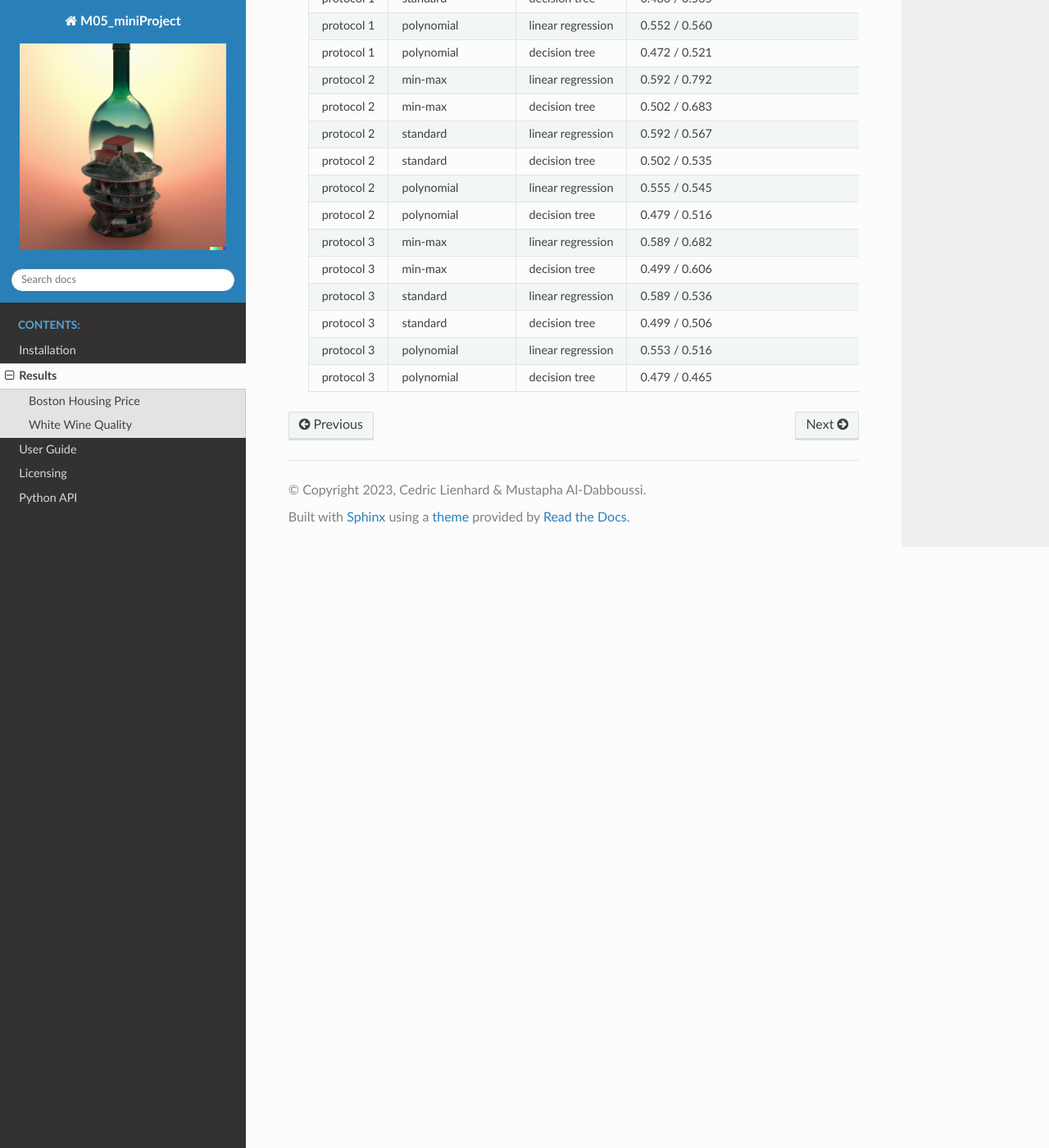
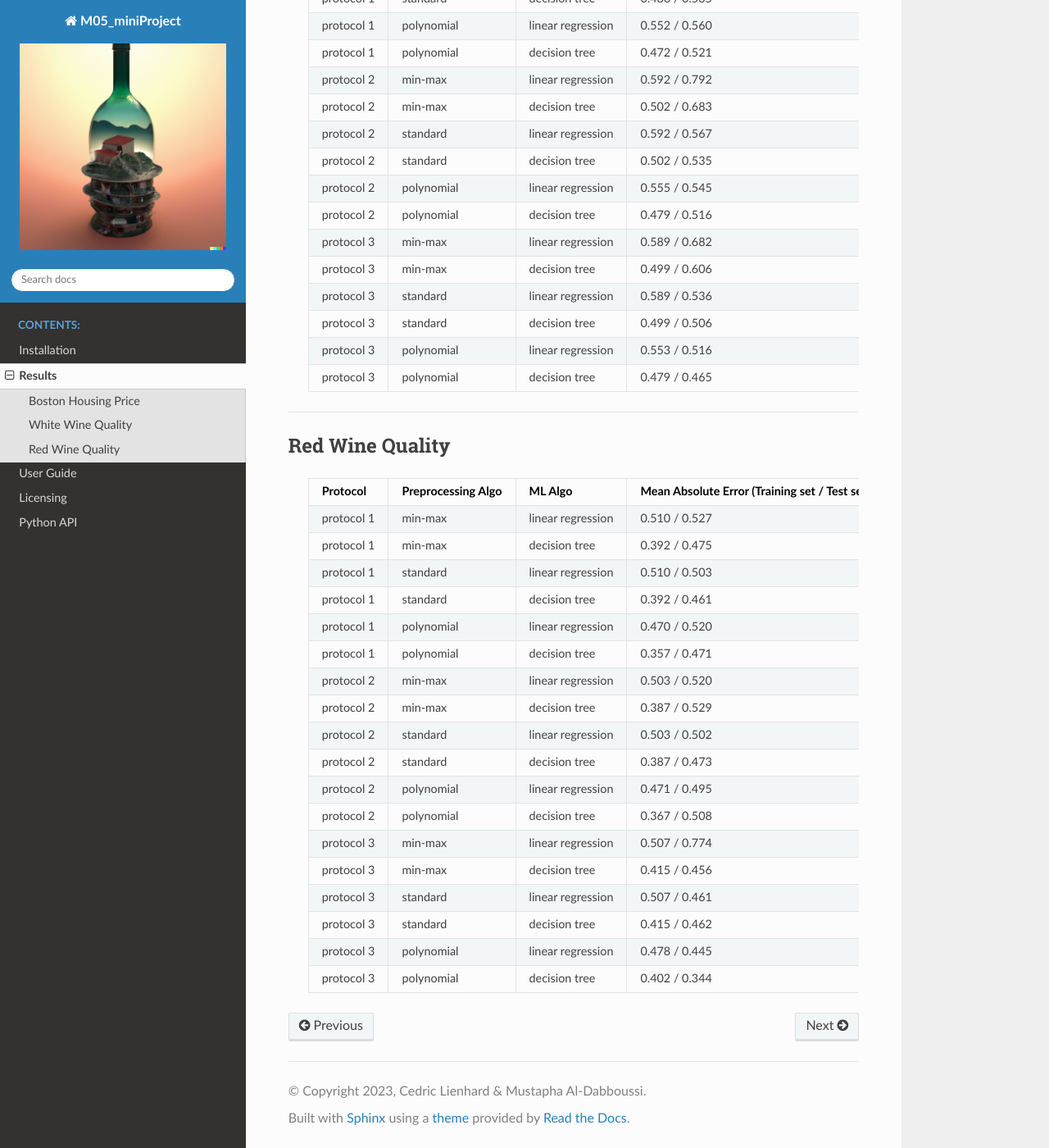
Before and after one commit to CedricLienhard/M05_miniProject, a Sphinx documentation site: the page built from doc/results.rst, in a window 1280 px wide and 1400 px high, scrolled down 1147 px. Shown: the whole window at 82% size. Built offline with Sphinx 7.4.7 and the Read the Docs theme 2.0.0, drawn with Linux system fonts in a browser that asks for light colours.

Commit message:
addes red wine in results

```diff
--- a/doc/results.rst
+++ b/doc/results.rst
@@ -104,3 +104,53 @@ White Wine Quality
    +------------+--------------------+------------------+---------------------------+
    | protocol 3 | polynomial         | decision tree    | 0.479 / 0.465             |
    +------------+--------------------+------------------+---------------------------+
+
+=======
+
+Red Wine Quality
+-------------------
+
+
+=======
+.. table:: Red Wine Results
+
+   +------------+--------------------+------------------+---------------------------+
+   | Protocol   | Preprocessing Algo | ML Algo          | Mean Absolute Error       |
+   |            |                    |                  | (Training set / Test set) |
+   +============+====================+==================+===========================+
+   | protocol 1 | min-max            | linear regression| 0.510 / 0.527             |
+   +------------+--------------------+------------------+---------------------------+
+   | protocol 1 | min-max            | decision tree    | 0.392 / 0.475             |
+   +------------+--------------------+------------------+---------------------------+
+   | protocol 1 | standard           | linear regression| 0.510 / 0.503             |
+   +------------+--------------------+------------------+---------------------------+
+   | protocol 1 | standard           | decision tree    | 0.392 / 0.461             |
+   +------------+--------------------+------------------+---------------------------+
+   | protocol 1 | polynomial         | linear regression| 0.470 / 0.520             |
+   +------------+--------------------+------------------+---------------------------+
+   | protocol 1 | polynomial         | decision tree    | 0.357 / 0.471             |
+   +------------+--------------------+------------------+---------------------------+
+   | protocol 2 | min-max            | linear regression| 0.503 / 0.520             |
+   +------------+--------------------+------------------+---------------------------+
+   | protocol 2 | min-max            | decision tree    | 0.387 / 0.529             |
+   +------------+--------------------+------------------+---------------------------+
+   | protocol 2 | standard           | linear regression| 0.503 / 0.502             |
+   +------------+--------------------+------------------+---------------------------+
+   | protocol 2 | standard           | decision tree    | 0.387 / 0.473             |
+   +------------+--------------------+------------------+---------------------------+
+   | protocol 2 | polynomial         | linear regression| 0.471 / 0.495             |
+   +------------+--------------------+------------------+---------------------------+
+   | protocol 2 | polynomial         | decision tree    | 0.367 / 0.508             |
+   +------------+--------------------+------------------+---------------------------+
+   | protocol 3 | min-max            | linear regression| 0.507 / 0.774             |
+   +------------+--------------------+------------------+---------------------------+
+   | protocol 3 | min-max            | decision tree    | 0.415 / 0.456             |
+   +------------+--------------------+------------------+---------------------------+
+   | protocol 3 | standard           | linear regression| 0.507 / 0.461             |
+   +------------+--------------------+------------------+---------------------------+
+   | protocol 3 | standard           | decision tree    | 0.415 / 0.462             |
+   +------------+--------------------+------------------+---------------------------+
+   | protocol 3 | polynomial         | linear regression| 0.478 / 0.445             |
+   +------------+--------------------+------------------+---------------------------+
+   | protocol 3 | polynomial         | decision tree    | 0.402 / 0.344             |
+   +------------+--------------------+------------------+---------------------------+
```
